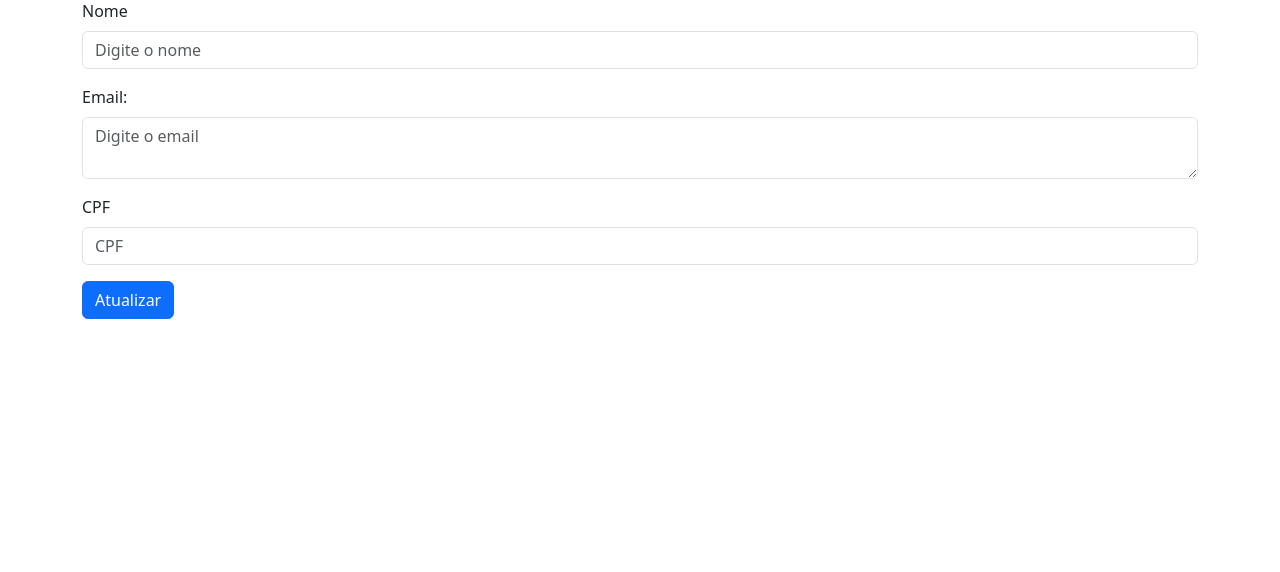
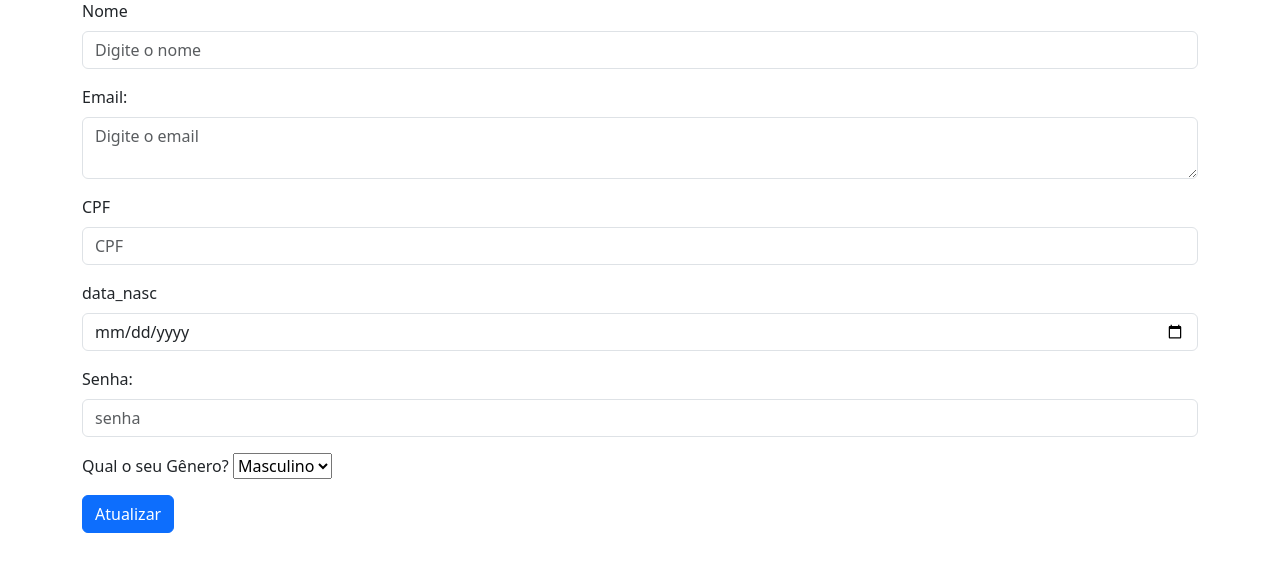
Before and after one commit to giuseppeusn/hear-me-out, a PHP site: page /update.php?id=1 in a window 1280 px wide. Shown: the part 103-675 px from the top of the page. Run offline with PHP 8.4, Linux system fonts and the light colour scheme.

Commit message:
CRUD - aatualizado

```diff
--- a/projeto/usuario/delete.php
+++ b/projeto/usuario/delete.php
@@ -1,4 +1,4 @@
-<?php
+xa<?php
 if (isset($_GET['id'])) {
     $oMysql = connect_db();
     $query = "DELETE FROM usuario WHERE id = ".$_GET['id'];
--- a/projeto/usuario/update.php
+++ b/projeto/usuario/update.php
@@ -1,10 +1,15 @@
 <?php
-	if(isset($_POST['nome'], $_POST['email'], $_POST['CPF'])){
+	if(isset($_POST['nome'], $_POST['email'], $_POST['CPF'], $_POST['data_nasc'], $_POST['senha'], $_POST['genero'], $_POST['permissao'])){
 		$oMysql = connect_db();
 		$query = "UPDATE usuario
 			SET nome = '".$_POST['nome']."',
 				email = '".$_POST['email']."',
-				CPF = '".$_POST['CPF']."'
+				CPF = '".$_POST['CPF']."',
+				data_nasc = '".$_POST['data_nasc']."',
+				senha = '".$_POST['senha']."',
+				genero = '".$_POST['genero']."'
+				permissao = '".$_POST['permissao']."'
+
 			WHERE id = ".$_GET['id'];
 		$resultado = $oMysql->query($query);
 		header('location: index.php');
@@ -41,7 +46,30 @@
 
 			<div class="mb-3">
 				<label for="CPF" class="form-label">CPF</label>
-				<input type="text" name="CPF" class="form-control" placeholder="CPF">
+				<input type="number" name="CPF" class="form-control" placeholder="CPF">
+			</div>
+
+
+			<div class="mb-3">
+				<label for="data_nasc" class="form-label">data_nasc</label>
+				<input type="date" name="data_nasc" class="form-control" placeholder="data_nasc">
+			</div>
+
+			<div class="mb-3">
+				<label for="senha" class="form-label">Senha:</label>
+				<input type="password" name="senha" class="form-control" placeholder="senha">
+			</div>
+
+			<div class="mb-3">
+			<labe for="genero">	Qual o seu Gênero?</a>
+			<select name="genero">
+				<option value="M">Masculino</option>
+				<option value="F">Feminino</option>
+			</select>
+			</div>
+
+			<div class="mb-3">
+			<labe for="permissoes" value="normal"></labe>
 			</div>
 
 
```
Also changed, not shown: projeto/usuario/insert.php (+27 -1 lines), projeto/usuario/usuario.php (+9 -1 lines).
